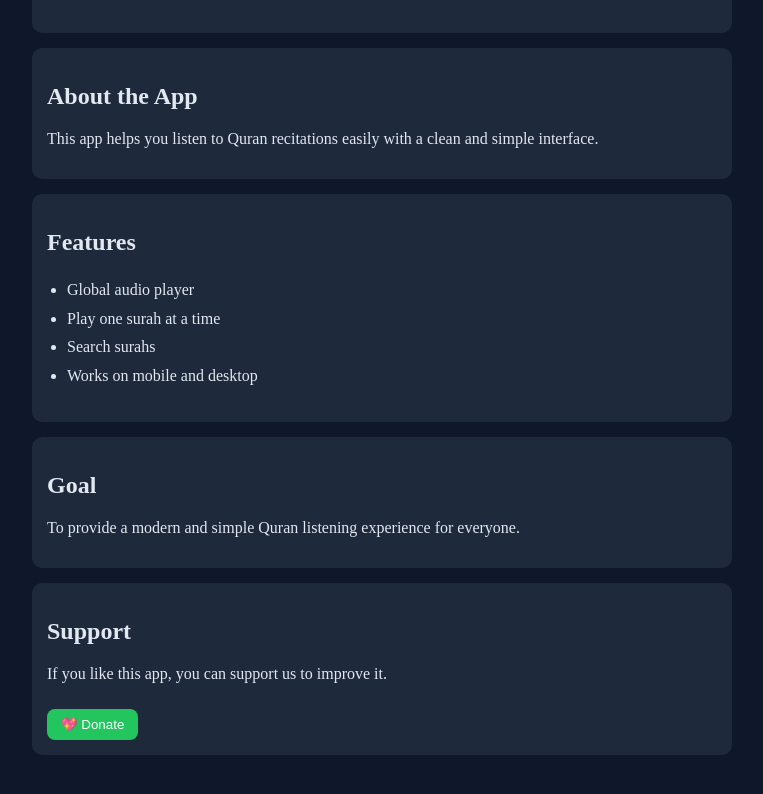
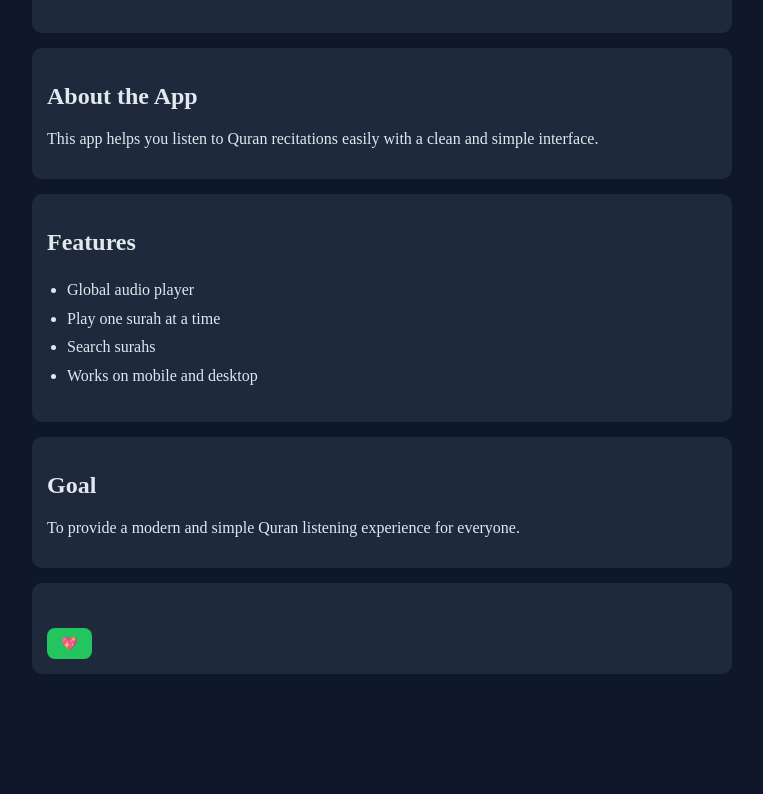
Before and after one commit to Agadouf/quran_app, a React (Vite) app: page /about in a window 1280 px wide. Shown: the part 336-1130 px from the top of the page, without its empty margins (258-1021 px from the left). Built offline with nearby package versions, Linux system fonts and the light colour scheme; no server answers; the database is empty.

Commit message:
Update About.tsx

```diff
--- a/src/pages/About.tsx
+++ b/src/pages/About.tsx
@@ -23,12 +23,6 @@ export default function About({ lang, dark }: any) {
       goalTitle: "Goal",
       goalDesc:
         "To provide a modern and simple Quran listening experience for everyone.",
-
-      supportTitle: "Support",
-      supportDesc:
-        "If you like this app, you can support us to improve it.",
-
-      donate: "Donate",
     },
 
     ar: {
```
